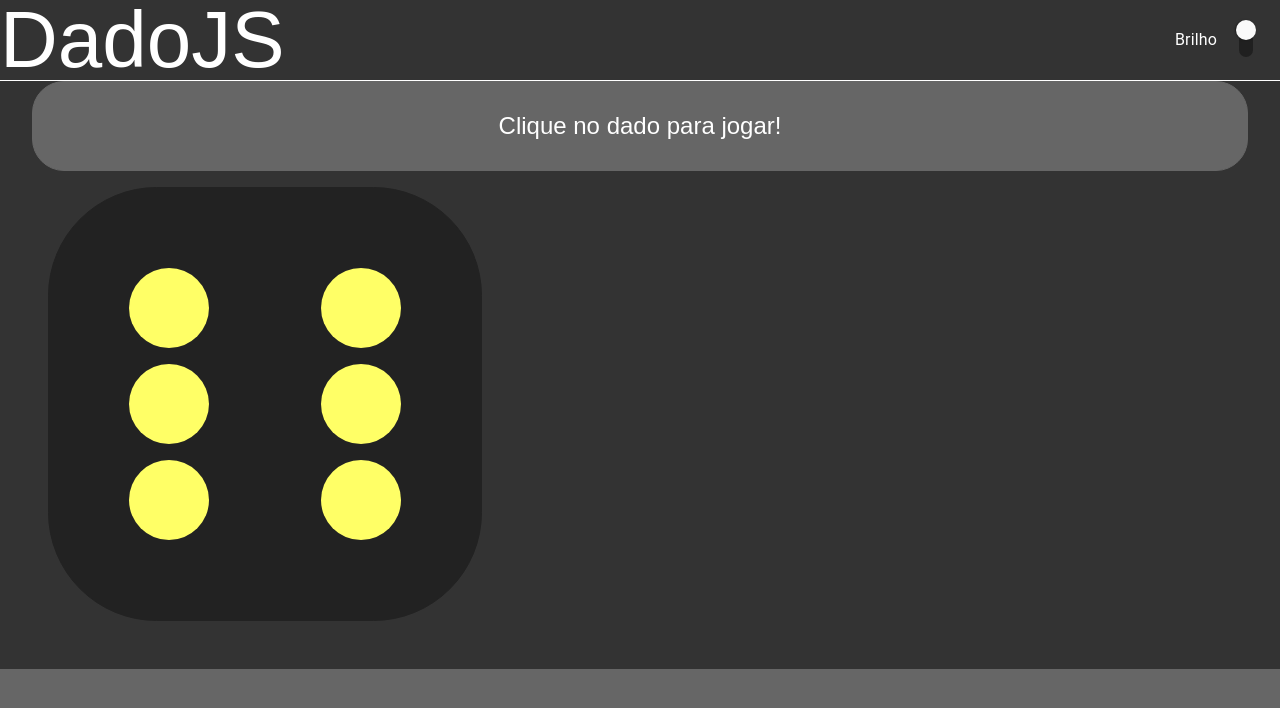
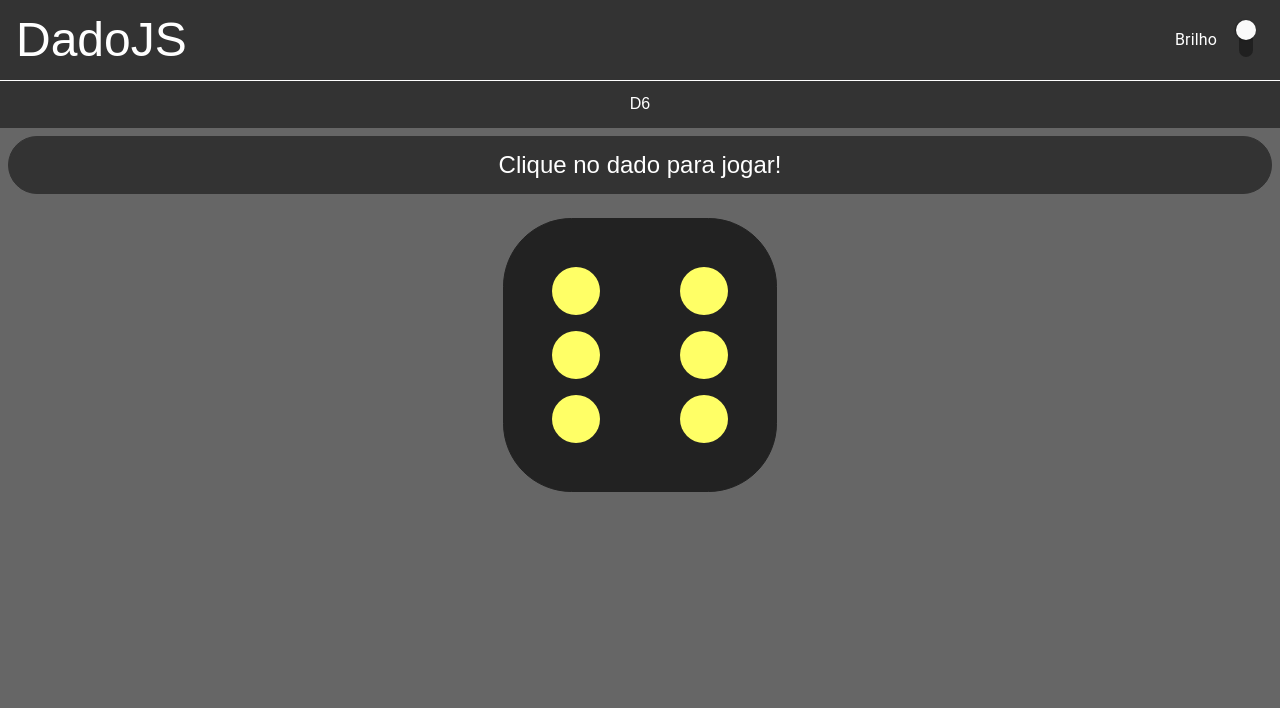
Before and after one commit to Tetr4k/dadojs, a React (Create React App) app: page /dadojs/dado6 in a window 1280 px wide. Shown: the top 708 px of the page. Built offline with nearby package versions, Linux system fonts and the light colour scheme.

Commit message:
Mudanças de Estilo

```diff
--- a/src/PaginaDado6/index.jsx
+++ b/src/PaginaDado6/index.jsx
@@ -3,8 +3,7 @@ import React, { useState } from 'react';
 import styled from 'styled-components';
 import Historico from '../componentes/Historico'
 
-const PaginaDado6 = styled.div
-`
+const PaginaDado6 = styled.div`
     margin: auto;
 `
 
@@ -37,14 +36,14 @@ const Retorno = () => {
     const renderHistorico = () => {
         return state.historico.map((elem, indice) => {
             if(indice === state.historico.length-1) return null;
-            return (<Dado6 tamanho={1} numero={elem}/>)
+            return (<li><Dado6 tamanho={2} numero={elem}/></li>)
         }).reverse();
     }
 
     return (
-        <PaginaDado6 onClick={() => fazSorteio()}>
-            <Dado6 tamanho={5} numero={state.numero}/>
-            <Historico>
+        <PaginaDado6>
+            <Historico onClick={() => fazSorteio()}>
+                <Dado6 tamanho={3} numero={state.numero}/>
                 {renderHistorico()}
             </Historico>
         </PaginaDado6>
--- a/src/componentes/Botao/index.jsx
+++ b/src/componentes/Botao/index.jsx
@@ -2,17 +2,17 @@ import { Link } from 'react-router-dom'
 import styled from 'styled-components'
 import { corFundoPrincipal, corFundoSecundaria, corTextoPrincipal } from '../../Colors'
 
-const Botao = styled(Link)
-`
-    background: ${corFundoPrincipal};
+const Botao = styled(Link)`
+    background: ${corFundoSecundaria};
     color: ${corTextoPrincipal};
     height: 1rem;
     padding: 1rem;
     text-decoration: none;
     text-align: center;
     width: 6rem;
+
     &:hover{
-        background: ${corFundoSecundaria};
+        background: ${corFundoPrincipal};
     }
 `
 
--- a/src/componentes/CaixaTexto/index.jsx
+++ b/src/componentes/CaixaTexto/index.jsx
@@ -1,15 +1,14 @@
 import styled from 'styled-components'
-import { corFundoPrincipal, corTextoPrincipal} from '../../Colors';
+import { corFundoSecundaria, corTextoPrincipal} from '../../Colors';
 
-const CaixaTexto = styled.p
-`
-    background: ${corFundoPrincipal};
-    border: ${corFundoPrincipal} 1px solid;
+const CaixaTexto = styled.p`
+    background: ${corFundoSecundaria};
+    border: ${corFundoSecundaria} 1px solid;
     border-radius: 2rem;
     color: ${corTextoPrincipal};
     text-align: center;
-    margin-bottom: 1rem;
-    padding: 2rem;
+    margin-bottom: 0.5rem;
+    padding: 1rem;
 `
 
 export default CaixaTexto;
--- a/src/componentes/Conteudo/index.jsx
+++ b/src/componentes/Conteudo/index.jsx
@@ -1,13 +1,9 @@
 import styled from 'styled-components'
-import { corFundoSecundaria } from '../../Colors'
 
-const Conteudo = styled.main
-`
-    background: ${corFundoSecundaria};
+const Conteudo = styled.main`
     font-family: 'Rubik', sans-serif;
     font-size: 1.5rem;
-    min-height: calc(100vh - 17rem - 1px);
-    padding: 2rem;
+    padding: 0.5rem;
 `
 
 export default Conteudo;
--- a/src/componentes/Historico/index.jsx
+++ b/src/componentes/Historico/index.jsx
@@ -1,10 +1,10 @@
 import styled from 'styled-components';
 
-const Historico = styled.div
-`
+const Historico = styled.ol`
     display: flex;
-    flex-direction: row;
+    flex-direction: column;
     overflow: auto;
+    align-items: center;
 `
 
 export default Historico;
--- a/src/componentes/Navegacao/index.jsx
+++ b/src/componentes/Navegacao/index.jsx
@@ -1,14 +1,14 @@
 import styled from 'styled-components'
-import { corFundoPrincipal } from '../../Colors'
+import { corFundoSecundaria } from '../../Colors'
 import Botao from '../Botao'
-const Navegacao = styled.nav
-`
-    background: ${corFundoPrincipal};
-    border-bottom: white 1px solid;
+
+const Navegacao = styled.nav`
+    background: ${corFundoSecundaria};
     display: flex;
     flex-wrap: wrap;
     font-family: 'Rubik', sans-serif;
     justify-content: space-around;
+    margin-top: 5rem;
     width: 100%;
 `
 
--- a/src/componentes/Titulo/index.jsx
+++ b/src/componentes/Titulo/index.jsx
@@ -2,11 +2,13 @@ import { Link } from 'react-router-dom'
 import styled from 'styled-components';
 import { corTextoPrincipal } from '../../Colors'
 
-const Titulo = styled(Link)
-`
+const Titulo = styled(Link)`
   color: ${corTextoPrincipal};
-  font-size: 5rem;
+  font-size: 3rem;
   text-decoration: none;
+  align-items: center;
+  justify-content: center;
+  margin-left: 1rem;
 `
 
 const Retorno = () => {
--- a/src/componentes/dados/Circulo/index.jsx
+++ b/src/componentes/dados/Circulo/index.jsx
@@ -1,8 +1,7 @@
 import styled from 'styled-components';
 import { coresCirculos } from '../../../Colors';
 
-const Circulo = styled.div
-`
+const Circulo = styled.div`
     background: ${ (props) => coresCirculos[props.numero-1]};
     border-radius: 100%;
     grid-row: ${ (props) => {
--- a/src/componentes/dados/Dado6/index.jsx
+++ b/src/componentes/dados/Dado6/index.jsx
@@ -3,8 +3,7 @@ import styled from 'styled-components';
 import Circulo from '../Circulo';
 import { corDadoPadrao } from '../../../Colors'
 
-const Dado = styled.div
-`
+const Dado = styled.div`
     background: ${corDadoPadrao};
     border: ${corDadoPadrao} 1px solid;
     border-radius: 25%;
@@ -16,14 +15,6 @@ const Dado = styled.div
     margin: 1rem;
     padding: ${(props) => props.tamanho}rem;
     width: calc(3 * ${(props) => props.tamanho}rem + 2rem);
-
-    @media screen and (max-width: 900px){
-        grid-template-columns: ${(props) => props.tamanho/3}rem ${(props) => props.tamanho/3}rem ${(props) => props.tamanho/3}rem;
-        grid-template-rows: ${(props) => props.tamanho/3}rem ${(props) => props.tamanho/3}rem ${(props) => props.tamanho/3}rem;
-        height: calc(3 * ${(props) => props.tamanho/3}rem + 2rem);
-        padding: ${(props) => props.tamanho/3}rem;
-        width: calc(3 * ${(props) => props.tamanho/3}rem + 2rem);
-    }
 `
 
 const Retorno = (props) => {
```
